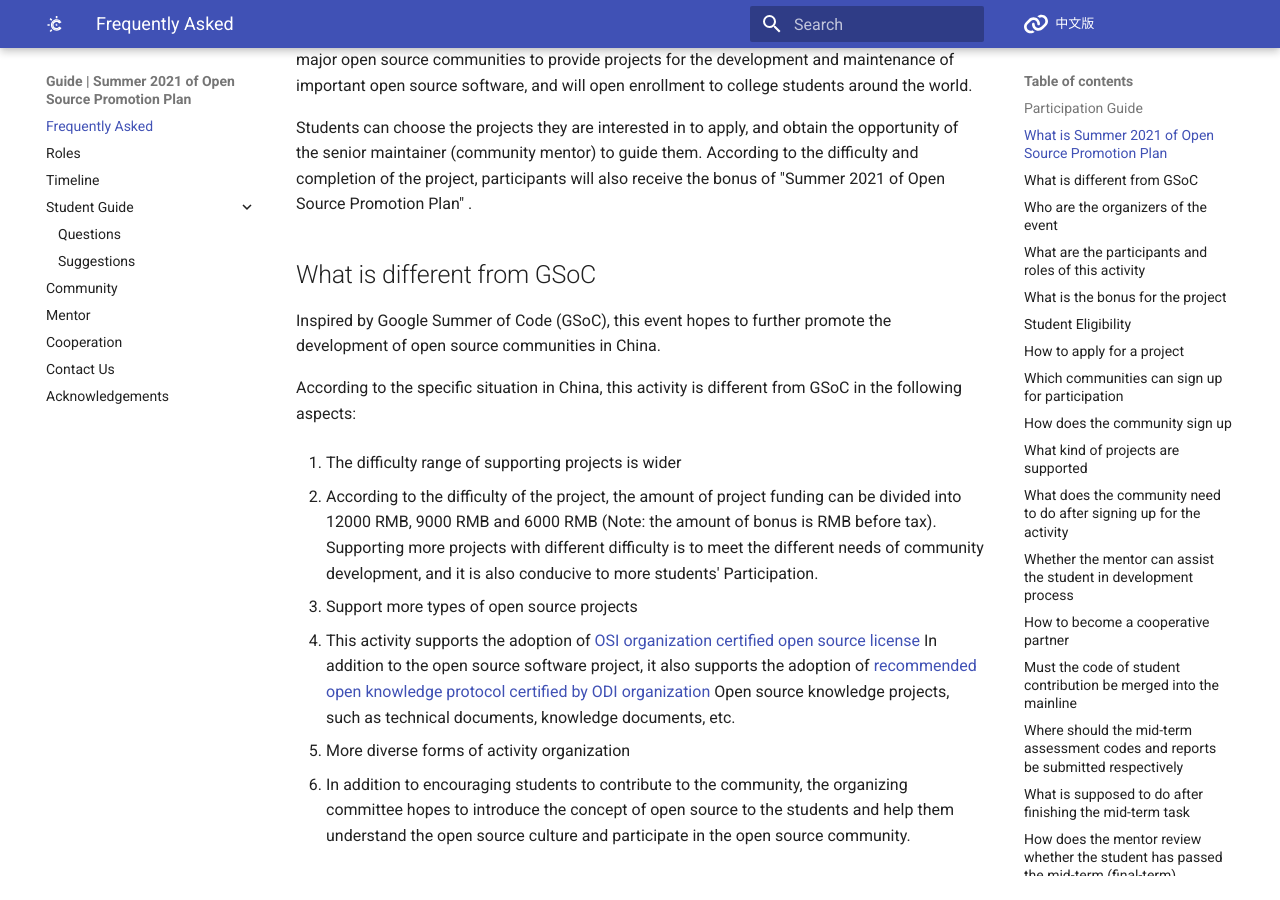
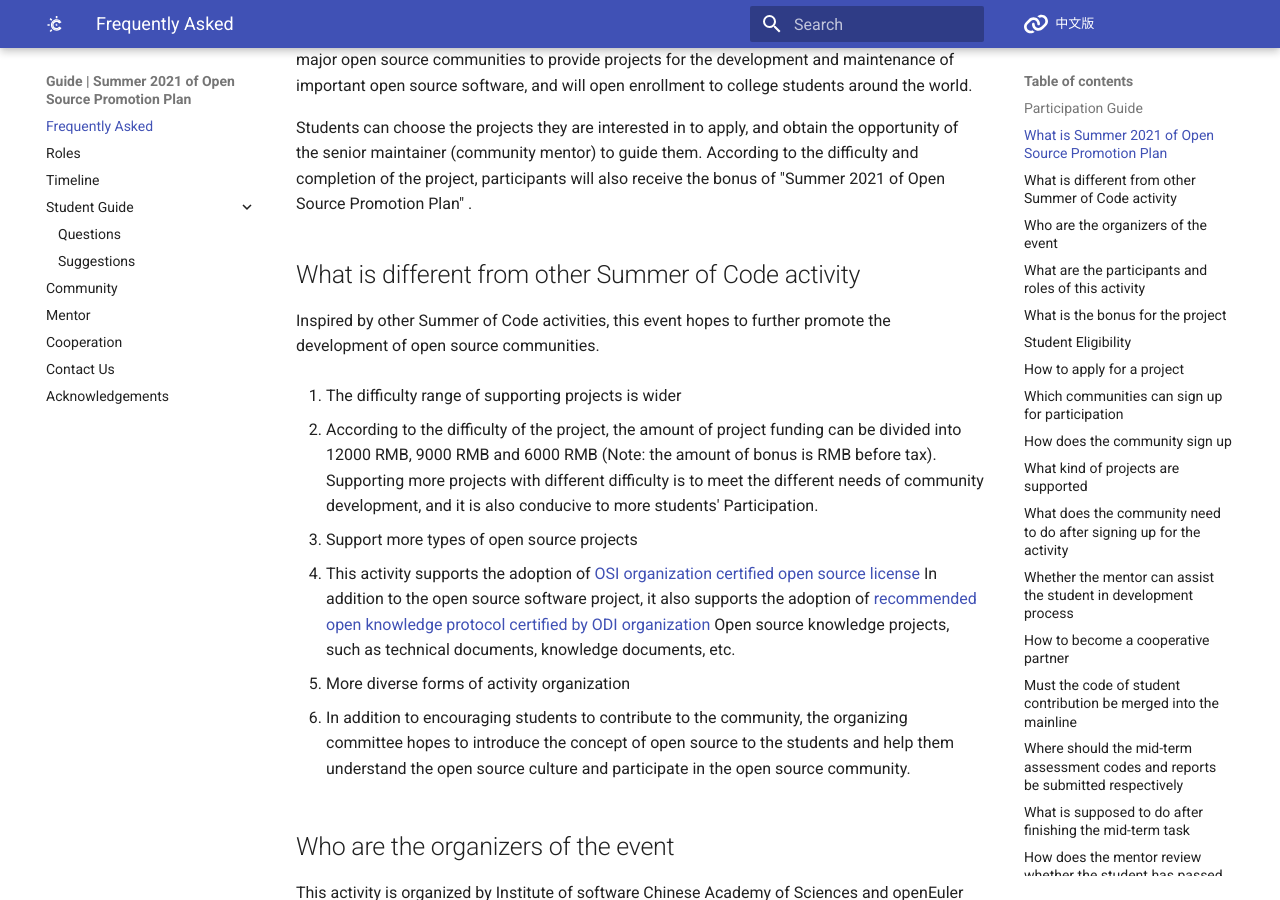
Before and after one commit to summer-ospp/help-en, an MkDocs documentation site: the page built from docs/index.md, in a window 1280 px wide and 900 px high, scrolled down 679 px. Built offline with MkDocs 1.6.1 and Material for MkDocs 9.7.7, drawn with Linux system fonts in a browser that asks for light colours; comment, search, counter and statistics services are not loaded.

Commit message:
Improve description of comparision with other activities.

```diff
--- a/docs/index.md
+++ b/docs/index.md
@@ -19,11 +19,9 @@ Summer 2021 of Open Source Promotion Plan (hereinafter referred to as summer 202
 
 Students can choose the projects they are interested in to apply, and obtain the opportunity of the senior maintainer (community mentor) to guide them. According to the difficulty and completion of the project, participants will also receive the bonus of "Summer 2021 of Open Source Promotion Plan" .
 
-## What is different from GSoC
+## What is different from other Summer of Code activity
 
-Inspired by Google Summer of Code (GSoC), this event hopes to further promote the development of open source communities in China.
-
-According to the specific situation in China, this activity is different from GSoC in the following aspects:
+Inspired by other Summer of Code activities, this event hopes to further promote the development of open source communities.
 
 1. The difficulty range of supporting projects is wider
 
```
